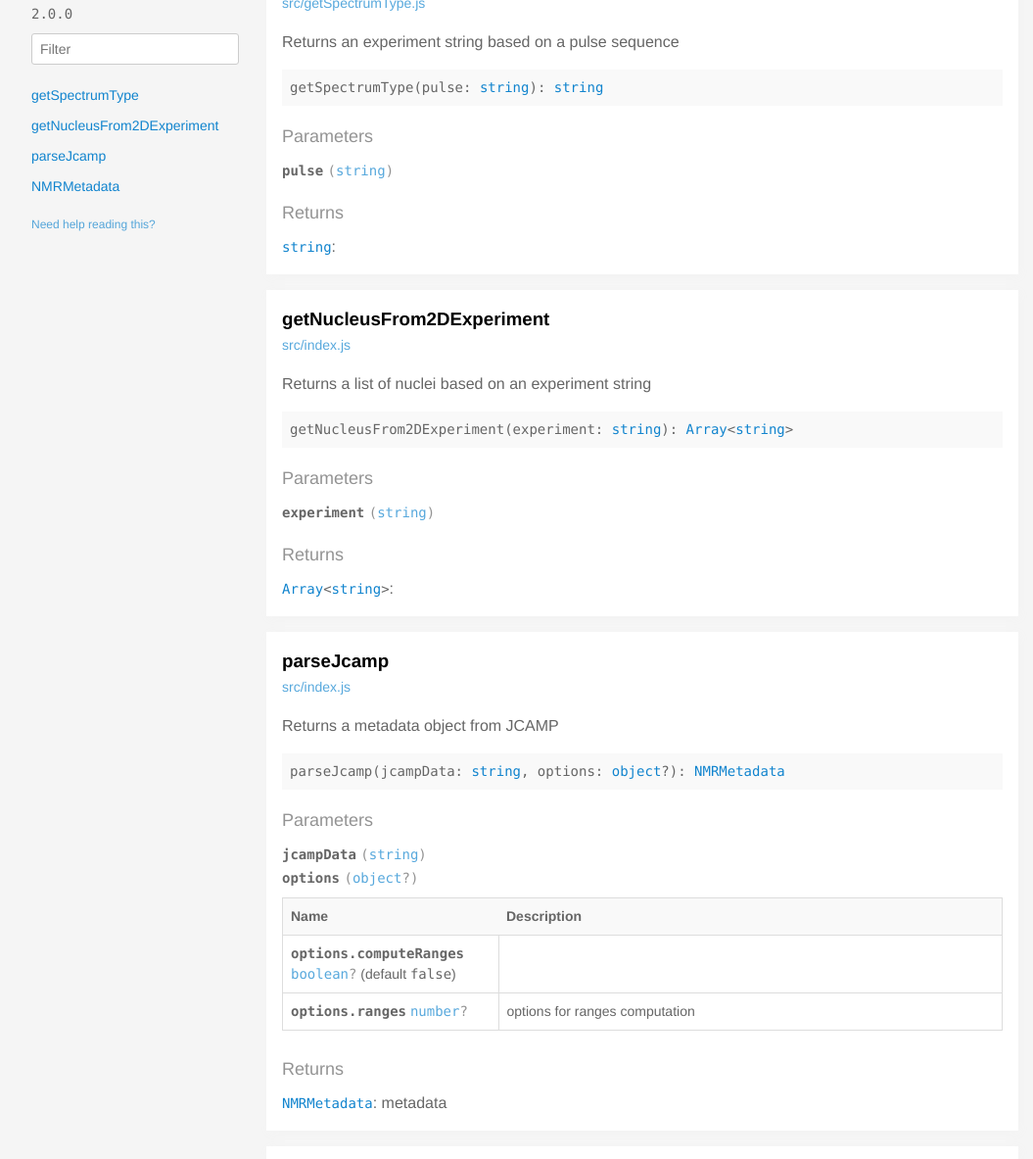
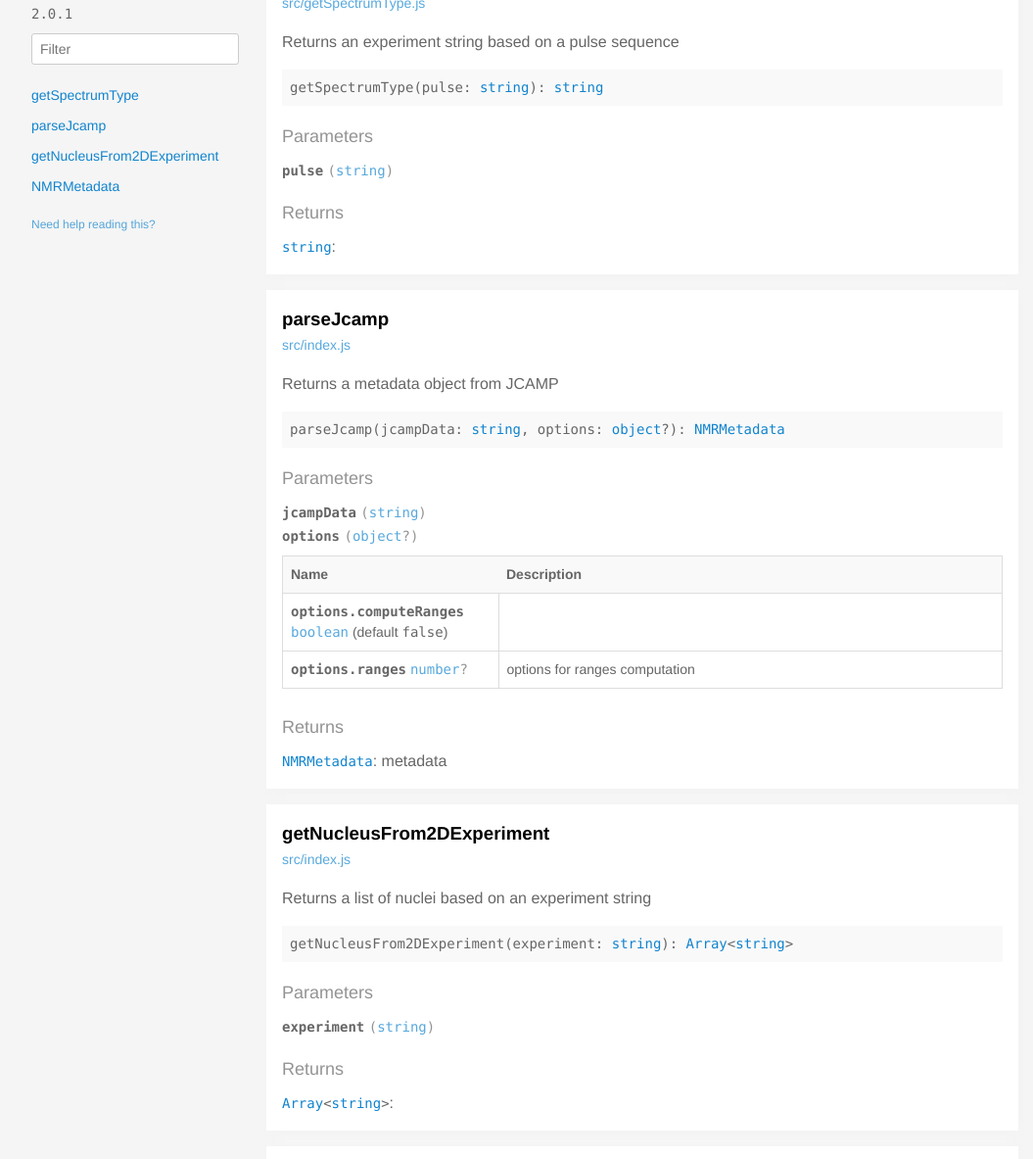
Before and after one commit to cheminfo/nmr-metadata, a website: page docs/index.html in a window 1280 px wide. Shown: the part 61-1244 px from the top of the page at 98% size, without its empty margins (112-1167 px from the left). Drawn offline with Linux system fonts and the light colour scheme.

Commit message:
doc: rebuild docs [ci skip]

```diff
--- a/docs/index.html
+++ b/docs/index.html
@@ -2,7 +2,7 @@
 <html>
 <head>
   <meta charset='utf-8' />
-  <title>nmr-metadata 2.0.0 | Documentation</title>
+  <title>nmr-metadata 2.0.1 | Documentation</title>
   <meta name='viewport' content='width=device-width,initial-scale=1'>
   <link href='assets/bass.css' type='text/css' rel='stylesheet' />
   <link href='assets/style.css' type='text/css' rel='stylesheet' />
@@ -14,7 +14,7 @@
       <div class='fixed xs-hide fix-3 overflow-auto max-height-100'>
         <div class='py1 px2'>
           <h3 class='mb0 no-anchor'>nmr-metadata</h3>
-          <div class='mb1'><code>2.0.0</code></div>
+          <div class='mb1'><code>2.0.1</code></div>
           <input
             placeholder='Filter'
             id='filter-input'
@@ -35,9 +35,9 @@
 
 
                 <li><a
-                  href='#getnucleusfrom2dexperiment'
+                  href='#parsejcamp'
                   class="">
-                  getNucleusFrom2DExperiment
+                  parseJcamp
 
                 </a>
 
@@ -45,9 +45,9 @@
 
 
                 <li><a
-                  href='#parsejcamp'
+                  href='#getnucleusfrom2dexperiment'
                   class="">
-                  parseJcamp
+                  getNucleusFrom2DExperiment
 
                 </a>
 
@@ -83,7 +83,7 @@
     </h3>
 
 
-      <a class='fr fill-darken0 round round pad1x quiet h5' href='https://github.com/cheminfo/nmr-metadata/blob/30db95faf5cc35384869059c2944df463d97e0a3/src/getSpectrumType.js#L8-L60'>
+      <a class='fr fill-darken0 round round pad1x quiet h5' href='https://github.com/cheminfo/nmr-metadata/blob/7f8a0bde6f36a4ecedf8b54592ec4d3cfe52be80/src/getSpectrumType.js#L8-L60'>
       <span>src/getSpectrumType.js</span>
       </a>
 
@@ -94,6 +94,7 @@
 
 
   <div class='pre p1 fill-light mt0'>getSpectrumType(pulse: <a href="https://developer.mozilla.org/en-US/docs/Web/JavaScript/Reference/Global_Objects/String">string</a>): <a href="https://developer.mozilla.org/en-US/docs/Web/JavaScript/Reference/Global_Objects/String">string</a></div>
+
 
 
 
@@ -149,12 +150,123 @@
 
   <div class='clearfix'>
 
+    <h3 class='fl m0' id='parsejcamp'>
+      parseJcamp
+    </h3>
+
+
+      <a class='fr fill-darken0 round round pad1x quiet h5' href='https://github.com/cheminfo/nmr-metadata/blob/7f8a0bde6f36a4ecedf8b54592ec4d3cfe52be80/src/index.js#L48-L115'>
+      <span>src/index.js</span>
+      </a>
+
+  </div>
+
+
+  <p>Returns a metadata object from JCAMP</p>
+
+
+  <div class='pre p1 fill-light mt0'>parseJcamp(jcampData: <a href="https://developer.mozilla.org/en-US/docs/Web/JavaScript/Reference/Global_Objects/String">string</a>, options: <a href="https://developer.mozilla.org/en-US/docs/Web/JavaScript/Reference/Global_Objects/Object">object</a>?): <a href="#nmrmetadata">NMRMetadata</a></div>
+
+
+
+
+
+
+
+
+
+
+
+    <div class='py1 quiet mt1 prose-big'>Parameters</div>
+    <div class='prose'>
+
+        <div class='space-bottom0'>
+          <div>
+            <span class='code bold'>jcampData</span> <code class='quiet'>(<a href="https://developer.mozilla.org/en-US/docs/Web/JavaScript/Reference/Global_Objects/String">string</a>)</code>
+
+          </div>
+
+        </div>
+
+        <div class='space-bottom0'>
+          <div>
+            <span class='code bold'>options</span> <code class='quiet'>(<a href="https://developer.mozilla.org/en-US/docs/Web/JavaScript/Reference/Global_Objects/Object">object</a>?)</code>
+
+          </div>
+
+          <table class='mt1 mb2 fixed-table h5 col-12'>
+            <colgroup>
+              <col width='30%' />
+              <col width='70%' />
+            </colgroup>
+            <thead>
+              <tr class='bold fill-light'>
+                <th>Name</th>
+                <th>Description</th>
+              </tr>
+            </thead>
+            <tbody class='mt1'>
+
+                <tr>
+                  <td class='break-word'><span class='code bold'>options.computeRanges</span> <code class='quiet'><a href="https://developer.mozilla.org/en-US/docs/Web/JavaScript/Reference/Global_Objects/Boolean">boolean</a></code>
+
+                    (default <code>false</code>)
+                  </td>
+                  <td class='break-word'><span></span></td>
+                </tr>
+
+                <tr>
+                  <td class='break-word'><span class='code bold'>options.ranges</span> <code class='quiet'><a href="https://developer.mozilla.org/en-US/docs/Web/JavaScript/Reference/Global_Objects/Number">number</a>?</code>
+                  </td>
+                  <td class='break-word'><span>options for ranges computation
+</span></td>
+                </tr>
+
+            </tbody>
+          </table>
+
+        </div>
+
+    </div>
+
+
+
+
+
+
+      <div class='py1 quiet mt1 prose-big'>Returns</div>
+      <code><a href="#nmrmetadata">NMRMetadata</a></code>:
+        metadata
+
+
+
+
+
+
+
+
+
+
+
+
+
+
+</section>
+
+
+
+
+            <section class='p2 mb2 clearfix bg-white minishadow'>
+
+
+  <div class='clearfix'>
+
     <h3 class='fl m0' id='getnucleusfrom2dexperiment'>
       getNucleusFrom2DExperiment
     </h3>
 
 
-      <a class='fr fill-darken0 round round pad1x quiet h5' href='https://github.com/cheminfo/nmr-metadata/blob/30db95faf5cc35384869059c2944df463d97e0a3/src/index.js#L122-L134'>
+      <a class='fr fill-darken0 round round pad1x quiet h5' href='https://github.com/cheminfo/nmr-metadata/blob/7f8a0bde6f36a4ecedf8b54592ec4d3cfe52be80/src/index.js#L122-L134'>
       <span>src/index.js</span>
       </a>
 
@@ -165,6 +277,7 @@
 
 
   <div class='pre p1 fill-light mt0'>getNucleusFrom2DExperiment(experiment: <a href="https://developer.mozilla.org/en-US/docs/Web/JavaScript/Reference/Global_Objects/String">string</a>): <a href="https://developer.mozilla.org/en-US/docs/Web/JavaScript/Reference/Global_Objects/Array">Array</a>&#x3C;<a href="https://developer.mozilla.org/en-US/docs/Web/JavaScript/Reference/Global_Objects/String">string</a>></div>
+
 
 
 
@@ -220,122 +333,12 @@
 
   <div class='clearfix'>
 
-    <h3 class='fl m0' id='parsejcamp'>
-      parseJcamp
-    </h3>
-
-
-      <a class='fr fill-darken0 round round pad1x quiet h5' href='https://github.com/cheminfo/nmr-metadata/blob/30db95faf5cc35384869059c2944df463d97e0a3/src/index.js#L48-L115'>
-      <span>src/index.js</span>
-      </a>
-
-  </div>
-
-
-  <p>Returns a metadata object from JCAMP</p>
-
-
-  <div class='pre p1 fill-light mt0'>parseJcamp(jcampData: <a href="https://developer.mozilla.org/en-US/docs/Web/JavaScript/Reference/Global_Objects/String">string</a>, options: <a href="https://developer.mozilla.org/en-US/docs/Web/JavaScript/Reference/Global_Objects/Object">object</a>?): <a href="#nmrmetadata">NMRMetadata</a></div>
-
-
-
-
-
-
-
-
-
-
-    <div class='py1 quiet mt1 prose-big'>Parameters</div>
-    <div class='prose'>
-
-        <div class='space-bottom0'>
-          <div>
-            <span class='code bold'>jcampData</span> <code class='quiet'>(<a href="https://developer.mozilla.org/en-US/docs/Web/JavaScript/Reference/Global_Objects/String">string</a>)</code>
-
-          </div>
-
-        </div>
-
-        <div class='space-bottom0'>
-          <div>
-            <span class='code bold'>options</span> <code class='quiet'>(<a href="https://developer.mozilla.org/en-US/docs/Web/JavaScript/Reference/Global_Objects/Object">object</a>?)</code>
-
-          </div>
-
-          <table class='mt1 mb2 fixed-table h5 col-12'>
-            <colgroup>
-              <col width='30%' />
-              <col width='70%' />
-            </colgroup>
-            <thead>
-              <tr class='bold fill-light'>
-                <th>Name</th>
-                <th>Description</th>
-              </tr>
-            </thead>
-            <tbody class='mt1'>
-
-                <tr>
-                  <td class='break-word'><span class='code bold'>options.computeRanges</span> <code class='quiet'><a href="https://developer.mozilla.org/en-US/docs/Web/JavaScript/Reference/Global_Objects/Boolean">boolean</a>?</code>
-
-                    (default <code>false</code>)
-                  </td>
-                  <td class='break-word'><span></span></td>
-                </tr>
-
-                <tr>
-                  <td class='break-word'><span class='code bold'>options.ranges</span> <code class='quiet'><a href="https://developer.mozilla.org/en-US/docs/Web/JavaScript/Reference/Global_Objects/Number">number</a>?</code>
-                  </td>
-                  <td class='break-word'><span>options for ranges computation
-</span></td>
-                </tr>
-
-            </tbody>
-          </table>
-
-        </div>
-
-    </div>
-
-
-
-
-
-
-      <div class='py1 quiet mt1 prose-big'>Returns</div>
-      <code><a href="#nmrmetadata">NMRMetadata</a></code>:
-        metadata
-
-
-
-
-
-
-
-
-
-
-
-
-
-
-</section>
-
-
-
-
-            <section class='p2 mb2 clearfix bg-white minishadow'>
-
-
-  <div class='clearfix'>
-
     <h3 class='fl m0' id='nmrmetadata'>
       NMRMetadata
     </h3>
 
 
-      <a class='fr fill-darken0 round round pad1x quiet h5' href='https://github.com/cheminfo/nmr-metadata/blob/30db95faf5cc35384869059c2944df463d97e0a3/src/index.js#L24-L26'>
+      <a class='fr fill-darken0 round round pad1x quiet h5' href='https://github.com/cheminfo/nmr-metadata/blob/7f8a0bde6f36a4ecedf8b54592ec4d3cfe52be80/src/index.js#L24-L26'>
       <span>src/index.js</span>
       </a>
 
@@ -351,6 +354,7 @@
       Type:
       <a href="https://developer.mozilla.org/en-US/docs/Web/JavaScript/Reference/Global_Objects/Object">object</a>
     </p>
+
 
 
 
```
Also changed, not shown: docs/assets/anchor.js (+31 -30 lines), docs/assets/site.js (+12 -10 lines).
